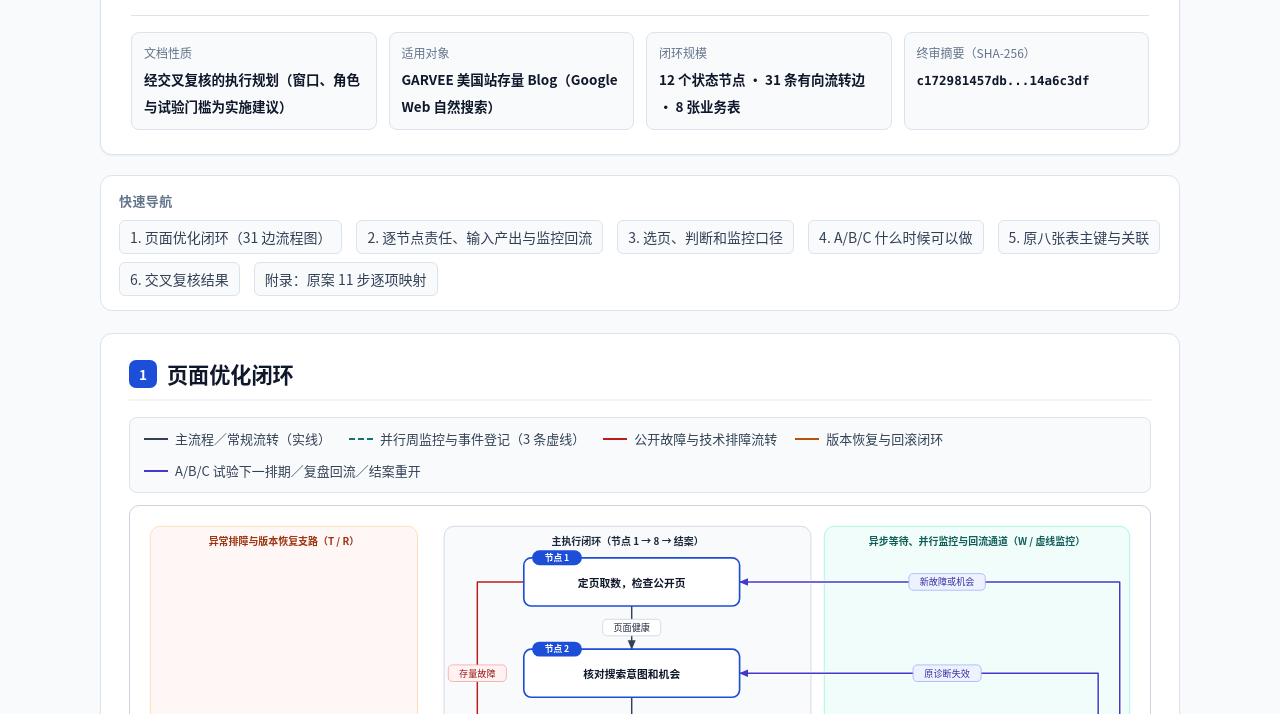
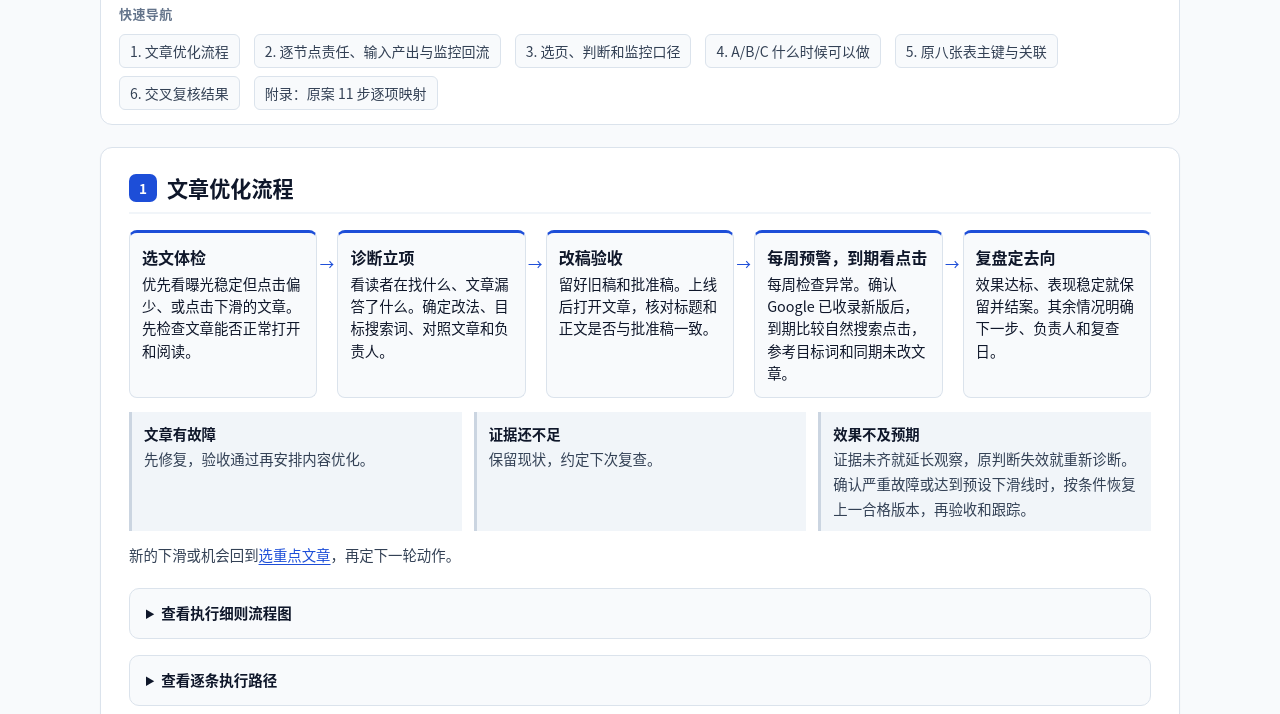
Before and after one commit to igocc/garvee-blog-seo-plan, a plain HTML site: page index.html in a window 1280 px wide. Shown: the part 234-948 px from the top of the page. Drawn offline with Linux system fonts and the light colour scheme.

Commit message:
将 Blog SEO 首屏改为业务决策流程

```diff
--- a/index.html
+++ b/index.html
@@ -118,18 +118,6 @@
       font-weight: 600;
     }
 
-    .pill-plan {
-      background: var(--amber-soft);
-      border-color: #fde68a;
-      color: var(--amber);
-    }
-
-    .pill-offline {
-      background: var(--teal-soft);
-      border-color: #99f6e4;
-      color: var(--teal);
-    }
-
     h1 {
       margin: 0 0 12px;
       font-size: clamp(1.6rem, 2.8vw, 2.15rem);
@@ -142,35 +130,6 @@
       margin: 0;
       color: var(--ink-secondary);
       font-size: 15.5px;
-    }
-
-    .meta-grid {
-      display: grid;
-      grid-template-columns: repeat(auto-fit, minmax(210px, 1fr));
-      gap: 12px;
-      margin-top: 18px;
-      padding-top: 16px;
-      border-top: 1px solid var(--border);
-    }
-
-    .meta-item {
-      background: var(--bg);
-      border: 1px solid var(--border);
-      border-radius: 8px;
-      padding: 10px 12px;
-    }
-
-    .meta-label {
-      display: block;
-      font-size: 12px;
-      color: var(--ink-muted);
-      margin-bottom: 2px;
-    }
-
-    .meta-value {
-      font-size: 13.5px;
-      font-weight: 600;
-      color: var(--ink);
     }
 
     /* TOC Navigation */
@@ -555,6 +514,90 @@
       word-break: break-all;
     }
 
+    .business-flow {
+      margin: 0 0 20px;
+      container-type: inline-size;
+    }
+
+    .business-stages {
+      display: grid;
+      grid-template-columns: repeat(5, minmax(0, 1fr));
+      gap: 20px;
+      margin: 0;
+      padding: 0;
+      list-style: none;
+    }
+
+    .business-stages li {
+      position: relative;
+      padding: 13px 12px;
+      border: 1px solid var(--border);
+      border-top: 3px solid var(--accent);
+      border-radius: 8px;
+      background: var(--bg);
+      font-size: 0.9rem;
+      line-height: 1.55;
+      overflow-wrap: anywhere;
+    }
+
+    .business-stages li:not(:last-child)::after {
+      content: "→" / "";
+      position: absolute;
+      top: 20px;
+      left: 100%;
+      width: 21px;
+      text-align: center;
+      color: var(--accent);
+    }
+
+    .business-stages strong {
+      display: block;
+      margin-bottom: 4px;
+      font-size: 1rem;
+      line-height: 1.4;
+    }
+
+    .business-branches {
+      display: grid;
+      grid-template-columns: repeat(3, minmax(0, 1fr));
+      gap: 12px;
+      margin: 14px 0 0;
+    }
+
+    .business-branches div {
+      padding: 10px 12px;
+      border-left: 3px solid var(--border-strong);
+      background: var(--surface-soft);
+      font-size: 0.9rem;
+    }
+
+    .business-branches dt {
+      font-weight: 700;
+    }
+
+    .business-branches dd {
+      margin: 0;
+      color: var(--ink-secondary);
+    }
+
+    .business-return {
+      margin-top: 12px;
+      color: var(--ink-secondary);
+      font-size: 0.9rem;
+    }
+
+    @container (width < 620px) {
+      .business-stages,
+      .business-branches {
+        grid-template-columns: 1fr;
+      }
+
+      .business-stages li:not(:last-child)::after {
+        content: "↓" / "";
+        inset: 100% auto auto 14px;
+      }
+    }
+
     /* Mobile adaptations */
     @media (max-width: 720px) {
       .page-shell {
@@ -658,37 +701,15 @@
     <header class="doc-header">
       <div class="doc-kicker">
         <span class="pill">GARVEE 美国站 · Google 自然搜索</span>
-        <span class="pill pill-plan">执行规划稿（非实测收益报告）</span>
-        <span class="pill pill-offline">离线自包含 · 无外部依赖</span>
       </div>
       <h1>GARVEE 美国站 Blog SEO 执行规划</h1>
-      <p class="lead-summary">
-        本规划适用于 GARVEE 美国站已有收录和 Google 自然搜索排名记录的存量文章。核心原则为：<strong>每篇文章按 canonical URL 只保留一个当前动作</strong>。公开页故障先修；健康页有明确缺口时做一次有目标的优化，证据不足就保留现状并定复查日；原案每篇每周改 1／2／3 次的 A/B/C 保留为有条件的可选试验。
-      </p>
-      <div class="meta-grid" aria-label="文档关键属性">
-        <div class="meta-item">
-          <span class="meta-label">文档性质</span>
-          <span class="meta-value">经交叉复核的执行规划（窗口、角色与试验门槛为实施建议）</span>
-        </div>
-        <div class="meta-item">
-          <span class="meta-label">适用对象</span>
-          <span class="meta-value">GARVEE 美国站存量 Blog（Google Web 自然搜索）</span>
-        </div>
-        <div class="meta-item">
-          <span class="meta-label">闭环规模</span>
-          <span class="meta-value">12 个状态节点 · 31 条有向流转边 · 8 张业务表</span>
-        </div>
-        <div class="meta-item">
-          <span class="meta-label">终审摘要（SHA-256）</span>
-          <span class="meta-value"><span class="digest-code">c172981457db...14a6c3df</span></span>
-        </div>
-      </div>
+      <p class="lead-summary">面向已有 Google 自然搜索排名记录的美国站文章。每篇文章一轮只安排一项动作，写清负责人、目标和复查日期。</p>
     </header>
 
     <nav class="toc-nav" aria-label="章节目录">
       <p class="toc-title">快速导航</p>
       <ul class="toc-list">
-        <li><a href="#sec-1">1. 页面优化闭环（31 边流程图）</a></li>
+        <li><a href="#sec-1">1. 文章优化流程</a></li>
         <li><a href="#sec-2">2. 逐节点责任、输入产出与监控回流</a></li>
         <li><a href="#sec-3">3. 选页、判断和监控口径</a></li>
         <li><a href="#sec-4">4. A/B/C 什么时候可以做</a></li>
@@ -701,9 +722,28 @@
     <main id="main-content">
       <!-- Section 1 -->
       <section class="doc-section" id="sec-1" aria-labelledby="h-sec-1">
-        <h2 id="h-sec-1"><span class="sec-num">1</span>页面优化闭环</h2>
+        <h2 id="h-sec-1"><span class="sec-num">1</span>文章优化流程</h2>
 
-        <figure class="diagram-figure">
+        <figure class="business-flow" aria-labelledby="h-sec-1">
+          <ol class="business-stages" role="list">
+            <li id="business-priority"><strong>选文体检</strong>优先看曝光稳定但点击偏少、或点击下滑的文章。先检查文章能否正常打开和阅读。</li>
+            <li><strong>诊断立项</strong>看读者在找什么、文章漏答了什么。确定改法、目标搜索词、对照文章和负责人。</li>
+            <li><strong>改稿验收</strong>留好旧稿和批准稿。上线后打开文章，核对标题和正文是否与批准稿一致。</li>
+            <li><strong>每周预警，到期看点击</strong>每周检查异常。确认 Google 已收录新版后，到期比较自然搜索点击，参考目标词和同期未改文章。</li>
+            <li><strong>复盘定去向</strong>效果达标、表现稳定就保留并结案。其余情况明确下一步、负责人和复查日。</li>
+          </ol>
+          <dl class="business-branches">
+            <div><dt>文章有故障</dt><dd>先修复，验收通过再安排内容优化。</dd></div>
+            <div><dt>证据还不足</dt><dd>保留现状，约定下次复查。</dd></div>
+            <div><dt>效果不及预期</dt><dd>证据未齐就延长观察，原判断失效就重新诊断。确认严重故障或达到预设下滑线时，按条件恢复上一合格版本，再验收和跟踪。</dd></div>
+          </dl>
+          <figcaption class="business-return">新的下滑或机会回到<a href="#business-priority">选重点文章</a>，再定下一轮动作。</figcaption>
+        </figure>
+
+        <details class="path-details">
+          <summary>查看执行细则流程图</summary>
+          <p>下图对应<a href="#sec-2">逐节点执行表</a>，包括发布验收、搜索侧确认、周监控和故障处理。</p>
+          <figure class="diagram-figure">
           <div class="diagram-legend" aria-label="流程图图例">
             <span class="legend-item"><span class="legend-line"></span>主流程／常规流转（实线）</span>
             <span class="legend-item"><span class="legend-line legend-line-dashed"></span>并行周监控与事件登记（3 条虚线）</span>
@@ -951,10 +991,11 @@
           <figcaption class="diagram-caption">
             图 1：GARVEE 美国站 Blog SEO 页面优化闭环（离线矢量图，完整保留 12 个节点、31 条流转边，含 C/E/W 至节点 7 的并行虚线监控、节点 5→4 的 A/B/C 试验排期循环以及技术排障 T 与版本恢复 R 双回路）。
           </figcaption>
-        </figure>
+          </figure>
+        </details>
 
-        <details class="path-details" open>
-          <summary>可读路径文本清单：完整 31 条有向流转边（支持检索、屏读与打印）</summary>
+        <details class="path-details">
+          <summary>查看逐条执行路径</summary>
           <div class="table-wrap" role="region" aria-labelledby="tbl-edges-label" tabindex="0">
             <table aria-labelledby="tbl-edges-label">
               <thead>
```
